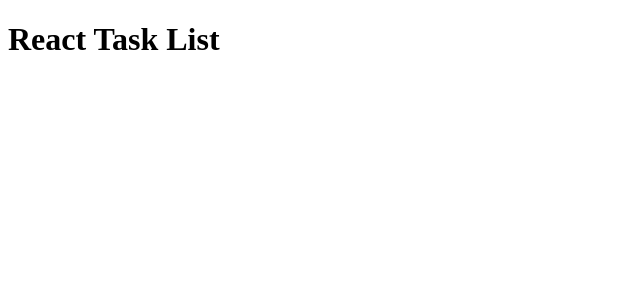
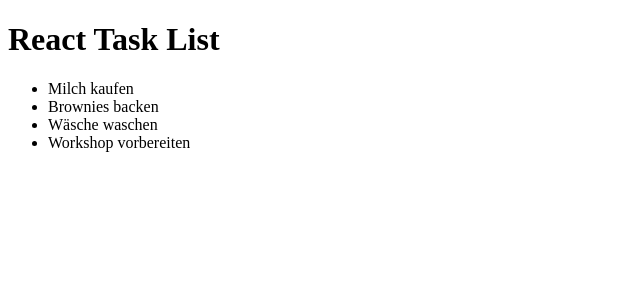
Before and after one commit to christopherstock/NodeAdvancedPrimer, a React app: page / in a window 1280 px wide. Shown: the top 300 px of the page, without its empty margins (0-640 px from the left). Built offline with nearby package versions, Linux system fonts and the light colour scheme; the HTML template or start-up script is replaced by a standard one.

Commit message:
Added AppState.

```diff
--- a/src/de/computy/react-primer/App.tsx
+++ b/src/de/computy/react-primer/App.tsx
@@ -4,9 +4,31 @@
 
     /**
     *   The entire application component.
+    *   This is an example for a stateful component.
     */
-    export class App extends React.Component<rp.AppProps, any>
+    export class App extends React.Component<rp.AppProps, rp.AppState>
     {
+        /**
+        *   Initializes this component by setting the initial state.
+        *
+        *   @param props The initial properties being passed in the component tag.
+        */
+        public constructor( props:rp.AppProps )
+        {
+            console.log( 'App.constructor() being invoked' );
+
+            super( props );
+
+            this.state = {
+                taskList: [
+                    'Milch kaufen',
+                    'Brownies backen',
+                    'Wäsche waschen',
+                    'Workshop vorbereiten',
+                ],
+            }
+        }
+
         /**
         *   Being invoked every time this component renders.
         *
@@ -21,6 +43,29 @@
                 { /* title */ }
                 <h1 id="appTitle">{ this.props.title }</h1>
 
+                { /* task list */ }
+                <ul id="taskList">{ this.createTaskList() }</ul>
+
             </div>;
         }
+
+        /**
+        *   Creates an array of task items.
+        *
+        *   @return All task list items.
+        */
+        private createTaskList() : JSX.Element[]
+        {
+            const taskItems:JSX.Element[] = [];
+
+            for ( let taskIndex:number = 0; taskIndex < this.state.taskList.length; ++taskIndex )
+            {
+                taskItems.push
+                (
+                    <li key={ taskIndex }>{ this.state.taskList[ taskIndex ] }</li>
+                );
+            }
+
+            return taskItems;
+        }
     }
--- /dev/null
+++ b/src/de/computy/react-primer/AppState.ts
@@ -0,0 +1,9 @@
+
+    /**
+    *   The state of the 'App' component.
+    */
+    export interface AppState
+    {
+        /** All currently contained tasks of the task list app. */
+        taskList :string[];
+    }
--- a/src/de/computy/react-primer/index.ts
+++ b/src/de/computy/react-primer/index.ts
@@ -1,3 +1,4 @@
 
     export * from './App';
     export * from './AppProps';
+    export * from './AppState';
```
